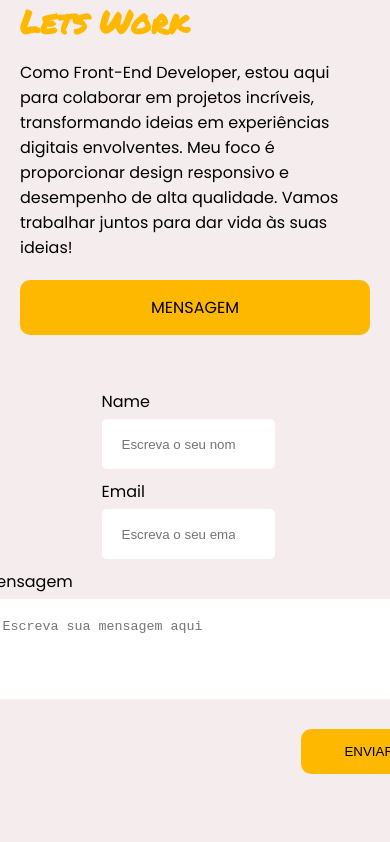
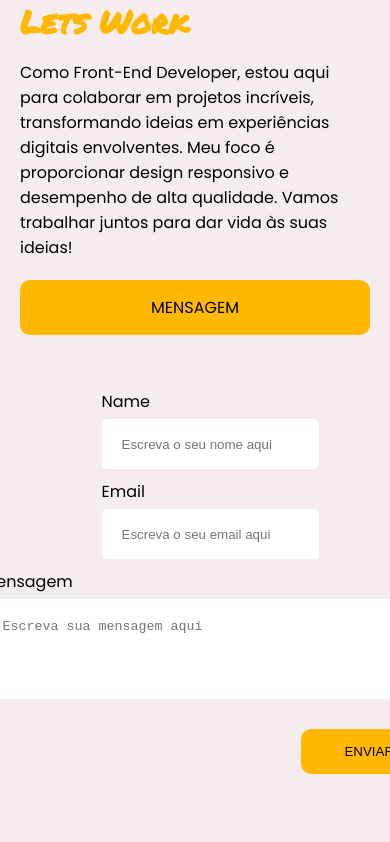
Before and after one commit to leonardorimes/portfolio, a React (Vite) app: page / in a window 390 px wide. Shown: the part 3874-4716 px from the top of the page. Built offline with nearby package versions, Linux system fonts and the light colour scheme.

Commit message:
ajustando form

```diff
--- a/src/components/Contact.module.css
+++ b/src/components/Contact.module.css
@@ -96,12 +96,4 @@
   .content {
     flex-direction: column;
   }
-
-  .formControl input {
-    width: 80%;
-  }
-
-  .formControl input {
-    width: 80%;
-  }
 }
```
